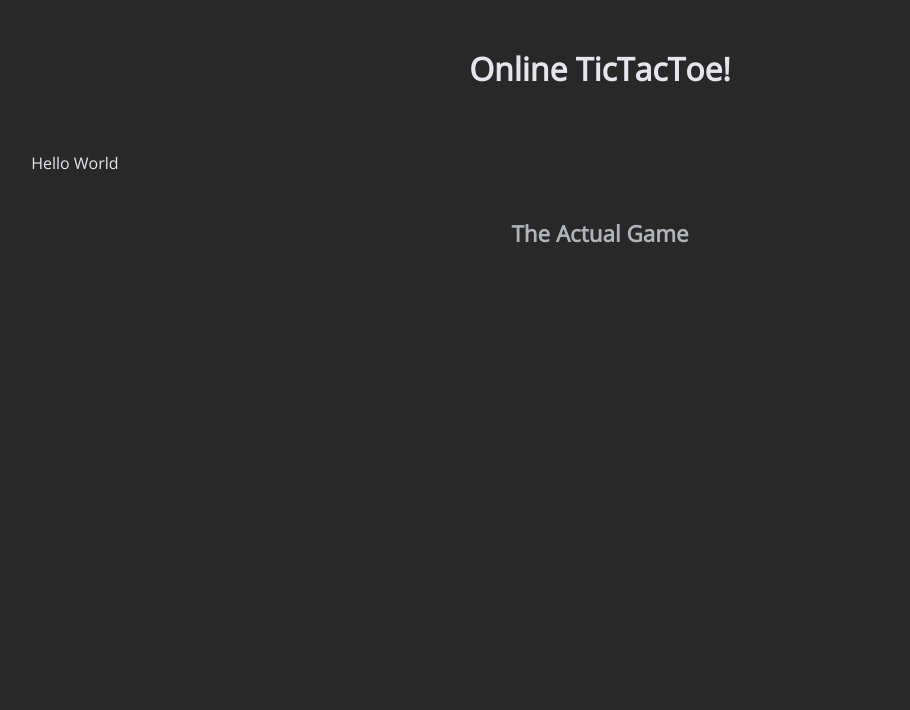
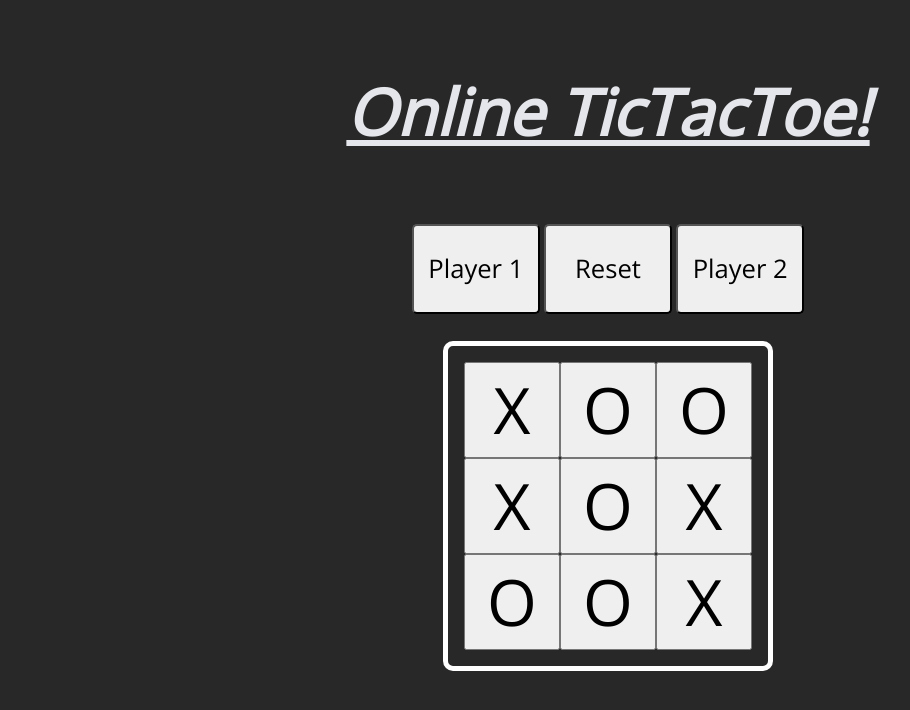
Before and after one commit to roanmorgan53/OnlineTicTacToe, a website: page index.html in a window 1280 px wide. Shown: the whole page, without its empty margins (40-950 px from the left). Drawn offline with nearby package versions, Linux system fonts and the light colour scheme.

Commit message:
made the whole front end pretty much

```diff
--- a/index.html
+++ b/index.html
@@ -3,7 +3,8 @@
 <link rel="stylesheet" href="style.css">
 <link rel="preconnect" href="https://fonts.googleapis.com">
 <link rel="preconnect" href="https://fonts.gstatic.com" crossorigin>
-<link href="https://fonts.googleapis.com/css2?family=Open+Sans&display=swap" rel="stylesheet">
+<link href="https://fonts.googleapis.com/css2?family=Open+Sans&display=swap"
+    rel="stylesheet">
 
 
 <title>Tic Tac Toes!</title>
@@ -11,13 +12,24 @@
 <body>
 
     <h1 class="header">Online TicTacToe!</h1>
-
-        <div class="main">
-            <p>Hello World</p>
-
+    <div class="game">
+        <div class="players"> <!--x, o, reset, and spectator-->
+            <button id="btnX">Player 1</button>
+            <button id="btnR">Reset</button>
+            <button id="btnO">Player 2</button>
         </div>
 
-    <h2>The Actual Game</h2>
-
+        <div class="game-window">
+            <button id="btn1">X</button>
+            <button id="btn2">O</button>
+            <button id="btn3">O</button>
+            <button id="btn4">X</button>
+            <button id="btn5">O</button>
+            <button id="btn6">X</button>
+            <button id="btn7">O</button>
+            <button id="btn8">O</button>
+            <button id="btn9">X</button>
+        </div>
+    </div>
     <!--actual game goes here, not too sure how to do that-->
 </body>
--- /dev/null
+++ b/package.json
@@ -0,0 +1,6 @@
+{
+  "dependencies": {
+    "express": "^4.18.2",
+    "socket.io": "^4.5.4"
+  }
+}
--- a/style.css
+++ b/style.css
@@ -3,15 +3,17 @@ body {
     color: #E4E6EB;
     text-align: center;
     font-family: 'Open Sans', sans-serif;
-}
 
-h1 {
+    width: 100vw;
+    height: 100vh;
 
 }
 
 body .header {
     padding-top: 2%;
-    font-size: 200%;
+    font-size: 5vw;
+    font-style: italic;
+    text-decoration: underline;
 }
 
 body .main {
@@ -26,3 +28,68 @@ body h2 {
     font-size: 140%;
     color: #B0B3B8;
 }
+
+.players {
+    padding-top: 2%;
+}
+
+.players button {
+    position: relative;
+    width: 10vw;
+    height: 7vw;
+    font-size: 2vw;
+    white-space: nowrap;
+    font-family: 'Open Sans', sans-serif;
+    border-radius: 5px;
+}
+
+.game{
+    width: 100vw;
+    height: 100vw;
+}
+
+
+.game-window{
+
+    border-style: solid;
+    border-width: 5px;
+    border-color: white;
+    border-radius: 10px;
+
+    left: 50%;
+    top: 15%;
+
+    transform: translateX(-50%) translateY(-50%);
+
+    position: relative;
+
+    width: 25vw;
+    height: 25vw;
+
+}
+
+.game-window button {
+
+    font-family: 'Open Sans', sans-serif;
+
+    position: relative;
+
+    top:5%;
+    left: 5%;
+
+    justify-content: space-evenly;
+    align-items: center;
+    overflow: auto;
+
+    width: 30%;
+    height: 30%;
+
+    margin: 0;
+    padding:0;
+
+    float:left;
+    clear:none;
+
+    font-size: 5vw;
+
+}
```
Also changed, not shown: 1 other file.
